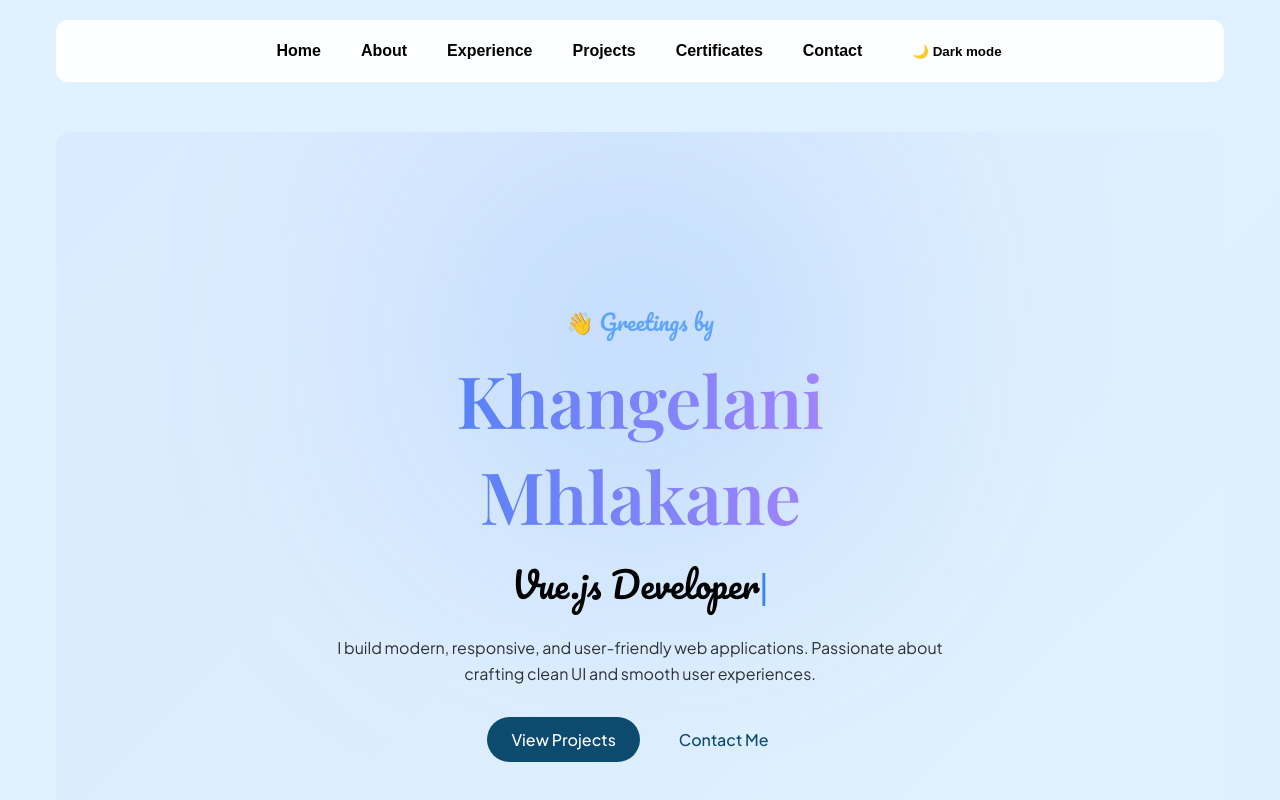
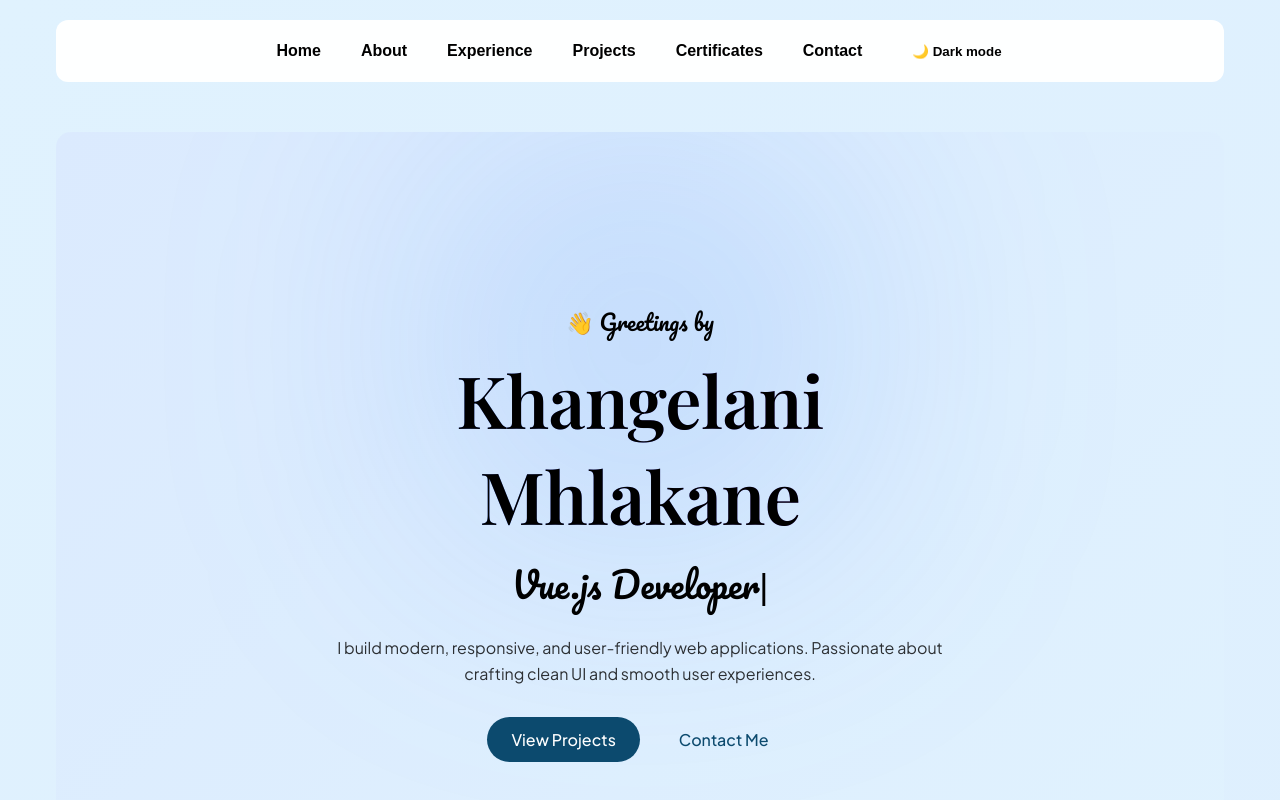
Before and after one commit to Khangelan/Mhlakane_portfolio_1, a Vue app: page / in a window 1280 px wide. Shown: the top 800 px of the page. Built offline with nearby package versions, Linux system fonts and the light colour scheme; a web font is replaced by a local one.

Commit message:
i ve updated the certfication page by making the text black light mode

```diff
--- a/src/App.vue
+++ b/src/App.vue
@@ -94,6 +94,12 @@ html.light-mode .home .secondary {
   background: transparent !important;
   border-color: #0c4a6e !important;
   color: #0c4a6e !important;
+}
+
+/* Ensure component-level hardcoded light text becomes readable in light mode */
+html.light-mode .main-content,
+html.light-mode .main-content * {
+  color: #000 !important;
 }
 
 html.light-mode .about-section {
```
